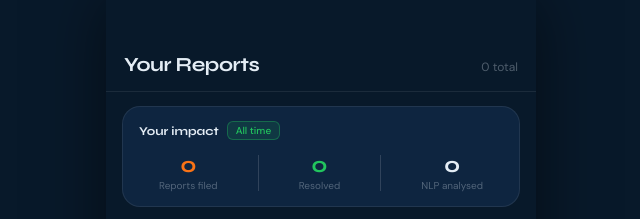
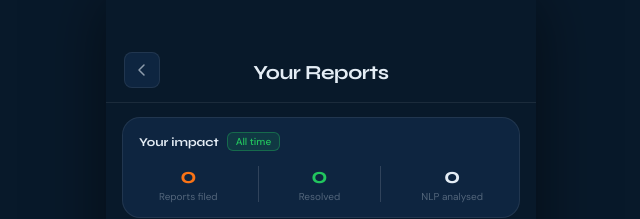
Before and after one commit to katheasanandres/AfterHours, a React (Vite) app in the folder frontend/: page /reports in a window 1280 px wide. Shown: the top 219 px of the page, without its empty margins (319-959 px from the left). Built offline with nearby package versions, Linux system fonts and the light colour scheme; no server answers; the database is empty; sample sign-in values are in the browser's storage.

Commit message:
reports page header changed

```diff
--- a/frontend/src/ReportModal.jsx
+++ b/frontend/src/ReportModal.jsx
@@ -5,12 +5,19 @@ import './ReportModal.css';
 /* ═══════════════════════════════════════════════════════════════════════════
    ICONS
 ═══════════════════════════════════════════════════════════════════════════ */
+const IconBack = () => (
+  <svg width="18" height="18" viewBox="0 0 18 18" fill="none" aria-hidden="true">
+    <path d="M11 4L6 9L11 14" stroke="currentColor" strokeWidth="1.5" strokeLinecap="round" strokeLinejoin="round"/>
+  </svg>
+);
+
 const IconClose = () => (
   <svg width="16" height="16" viewBox="0 0 16 16" fill="none" aria-hidden="true">
     <path d="M3 3L13 13M13 3L3 13" stroke="currentColor"
       strokeWidth="1.5" strokeLinecap="round"/>
   </svg>
 );
+
 const IconCheck = () => (
   <svg width="28" height="28" viewBox="0 0 28 28" fill="none" aria-hidden="true">
     <circle cx="14" cy="14" r="13" stroke="var(--green)" strokeWidth="1.5"/>
@@ -18,6 +25,7 @@ const IconCheck = () => (
       strokeWidth="2" strokeLinecap="round" strokeLinejoin="round"/>
   </svg>
 );
+
 const IconShield = () => (
   <svg width="13" height="13" viewBox="0 0 13 13" fill="none" aria-hidden="true">
     <path d="M6.5 1L2 3.5V7C2 10 4.5 12 6.5 12.5C8.5 12 11 10 11 7V3.5L6.5 1Z"
--- a/frontend/src/Reports.jsx
+++ b/frontend/src/Reports.jsx
@@ -8,6 +8,12 @@ import './Reports.css';
 /* ═══════════════════════════════════════════════════════════════════════════
    ICONS
 ═══════════════════════════════════════════════════════════════════════════ */
+const IconBack = () => (
+  <svg width="18" height="18" viewBox="0 0 18 18" fill="none" aria-hidden="true">
+    <path d="M11 4L6 9L11 14" stroke="currentColor" strokeWidth="1.5" strokeLinecap="round" strokeLinejoin="round"/>
+  </svg>
+);
+
 const IconPin = () => (
   <svg width="10" height="10" viewBox="0 0 10 10" fill="none" aria-hidden="true">
     <path d="M5 1C3.3 1 2 2.3 2 4C2 6.3 5 9 5 9C5 9 8 6.3 8 4C8 2.3 6.7 1 5 1Z"
@@ -15,6 +21,7 @@ const IconPin = () => (
     <circle cx="5" cy="4" r="1.2" stroke="currentColor" strokeWidth="0.9"/>
   </svg>
 );
+
 const IconClock = () => (
   <svg width="10" height="10" viewBox="0 0 10 10" fill="none" aria-hidden="true">
     <circle cx="5" cy="5" r="3.8" stroke="currentColor" strokeWidth="0.9"/>
@@ -22,18 +29,21 @@ const IconClock = () => (
       strokeLinecap="round" strokeLinejoin="round"/>
   </svg>
 );
+
 const IconAI = () => (
   <svg width="10" height="10" viewBox="0 0 10 10" fill="none" aria-hidden="true">
     <circle cx="5" cy="5" r="3.8" stroke="currentColor" strokeWidth="0.9"/>
     <path d="M3 5H7M5 3V7" stroke="currentColor" strokeWidth="0.9" strokeLinecap="round"/>
   </svg>
 );
+
 const IconClose = () => (
   <svg width="16" height="16" viewBox="0 0 16 16" fill="none" aria-hidden="true">
     <path d="M3 3L13 13M13 3L3 13" stroke="currentColor"
       strokeWidth="1.5" strokeLinecap="round"/>
   </svg>
 );
+
 const IconChevronRight = () => (
   <svg width="14" height="14" viewBox="0 0 14 14" fill="none" aria-hidden="true">
     <path d="M5 3L9 7L5 11" stroke="currentColor" strokeWidth="1.3"
@@ -509,10 +519,14 @@ export default function Reports() {
     <div className="reports-root">
 
       <header className="reports-header">
+        <button className="back-btn" onClick={() => navigate('/home')} aria-label="Back to map">
+          <IconBack />
+        </button>
+
         <h1 className="reports-header__title">Your Reports</h1>
-        <span className="reports-header__count">
-          {loading ? '…' : `${reports.length} total`}
-        </span>
+
+        {/* Empty div to balance the flexbox so the title stays centered */}
+        <div style={{ width: '36px' }} aria-hidden="true" />
       </header>
 
       <main className="reports-scroll">
```
